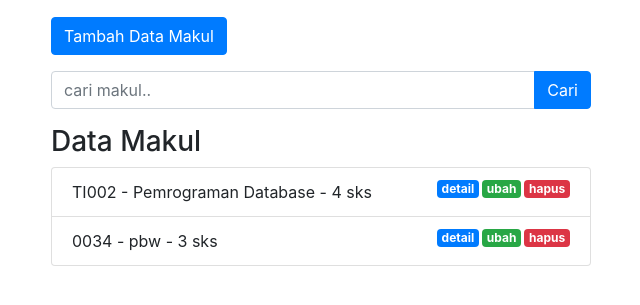
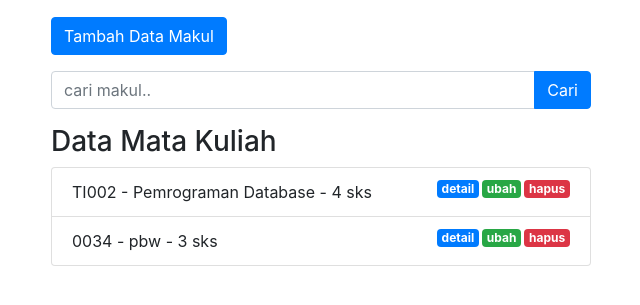
Before and after one commit to uswatun79/belajar_ci, a PHP site: page /belajar_ci/makul in a window 1280 px wide. Shown: the part 56-361 px from the top of the page, without its empty margins (34-674 px from the left). Run offline with PHP 8.4, Linux system fonts and the light colour scheme; data comes from the database, SQL or seed files in the repository.

Commit message:
update view data makul

```diff
--- a/app/views/makul/index.php
+++ b/app/views/makul/index.php
@@ -29,7 +29,7 @@
 
   <div class="row">
       <div class="col-lg-6">
-        <h3>Data Makul</h3>
+        <h3>Data Mata Kuliah</h3>
         <ul class="list-group">
           <?php foreach( $data['mkl'] as $mkl ) : ?>
             <li class="list-group-item">
```
